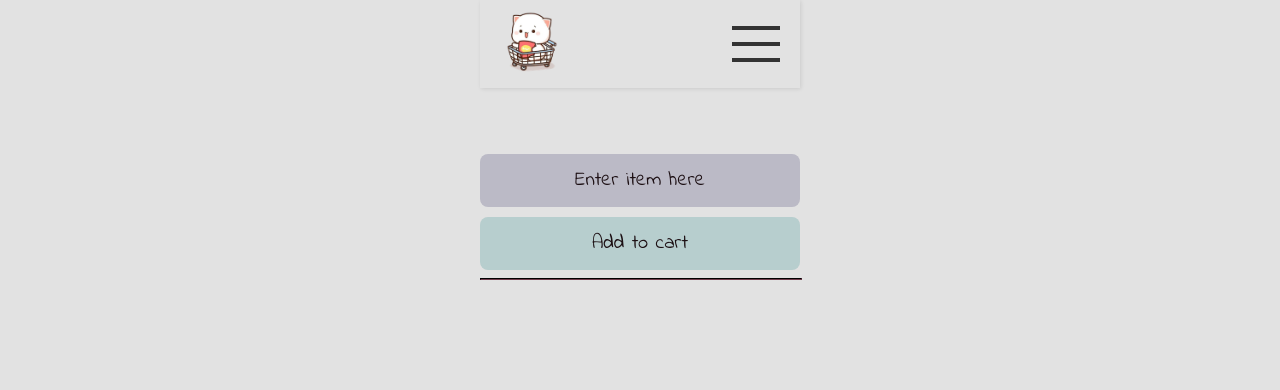
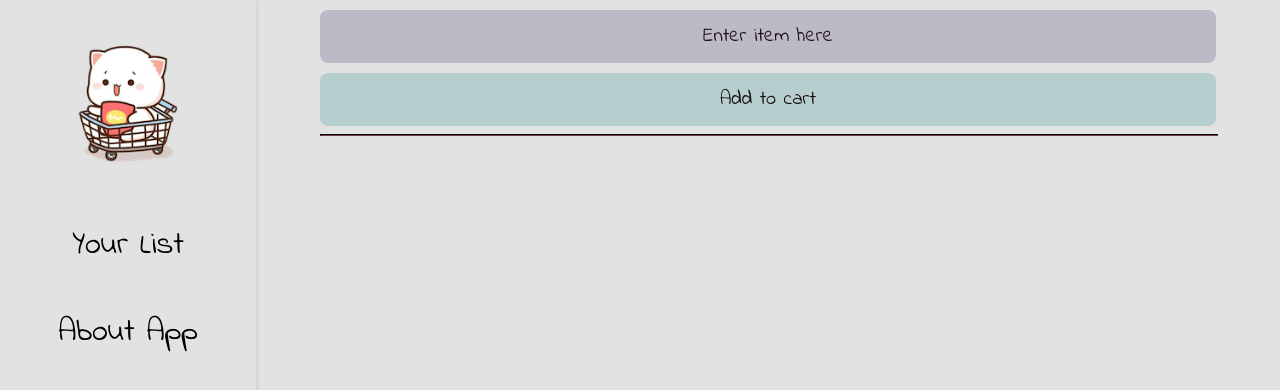
Before and after one commit to sjs-code-foundry/shopping-list, a website built with Vite: page index.html in a window 1280 px wide. Shown: the top 390 px of the page. Built offline with nearby package versions, Linux system fonts and the light colour scheme; no server answers.

Commit message:
style: Account for rotation of screens
- Set app width to relate to viewport
- Menu bar transfers to side in landscape view
- Hamburger menu dispensed with in landscape

```diff
--- a/index.css
+++ b/index.css
@@ -3,7 +3,7 @@
 :root {
     --color-background: #E2E2E2;
 
-    --app-width: 320px;
+    --app-width: 90vw;
 
     --menu-icon-width: 48px;
     --menu-icon-thickness: 4px;
@@ -36,6 +36,87 @@ img {
     margin: 0 auto;
 }
 
+/* Tab Settings */
+
+#sect-list {
+    display: block;
+}
+
+#sect-about{
+    display: none;
+    text-align: center;
+}
+
+/* Interactive Elements on Main List */
+
+input {
+    color: #1C0F13;
+    background-color: #BBBAC6;
+    border: 0;
+    width: var(--app-width);
+    padding: 15px 0;
+    border-radius: 8px;
+    font-size: 20px;
+    text-align: center;
+    font-family: 'Indie Flower', sans-serif;
+    margin: 10px 0;
+}
+
+input::placeholder {
+    color: #1C0F13;
+    opacity: 1;
+}
+
+.container button {
+    color: #1C0F13;
+    background-color: #B7CECE;
+    border: 0;
+    width: var(--app-width);
+    padding: 15px;
+    border-radius: 8px;
+    font-size: 20px;
+    text-align: center;
+    font-family: 'Indie Flower', sans-serif;
+}
+
+.container button:hover {
+    background-color: #6E7E85;
+    cursor: pointer;
+}
+
+/* List Elements */
+
+hr {
+    width: var(--app-width);
+    border-color: #1C0F13;
+}
+
+ul {
+    list-style-type: none;
+    padding: 0;
+    display: flex;
+    flex-wrap: wrap;
+    gap: 10px;
+}
+
+.container ul li {
+    font-size: 20px;
+    background-color: #BB4D00;
+    padding: 15px;
+    border-radius: 8px;
+    flex-grow: 1;
+    text-align: center;
+    box-shadow: 0px 1px 4px rgba(0, 0, 0, 0.2)
+}
+
+.container ul li:hover {
+    background-color: #CA5310;
+    cursor: pointer;
+}
+
+/* Code for Rotating Screens */
+
+@media screen and (orientation: portrait) {
     /* Header - Base CSS for Menu Hidden State */
 
     .header {
@@ -158,81 +239,64 @@ img {
     .header .menu-btn:checked ~ .menu-icon:not(.steps) .navicon:after {
         top: 0;
     }
-
-/* Tab Settings */
-
-#sect-list {
-    display: block;
 }
 
-#sect-about{
-    display: none;
-    text-align: center;
+@media screen and (orientation: landscape) {
+    .header {
+        background-color: var(--color-background);
+        box-shadow: 1px 1px 4px 0 rgba(0,0,0,.1);
+        position: fixed;
+        top: 0;
+        left: 0;
+        right: auto;
+        width: 100%;
+        max-width: 20vw;
+        height: 100%;
+        z-index: 3;
     }
 
-/* Interactive Elements on Main List */
-
-input {
-    color: #1C0F13;
-    background-color: #BBBAC6;
-    border: 0;
-    width: var(--app-width);
-    padding: 15px 0;
-    border-radius: 8px;
-    font-size: 20px;
-    text-align: center;
-    font-family: 'Indie Flower', sans-serif;
-    margin: 10px 0;
+    .header ul {
+        margin: 0;
+        padding: 0;
+        list-style: none;
+        overflow: hidden;
+        background-color: var(--color-background);
     }
 
-input::placeholder {
-    color: #1C0F13;
-    opacity: 1;
+    .header li button {
+        display: block;
+        padding: 20px 0;
+        width: 20vw;
+
+        background-color: var(--color-background);
+        font-size: 32px;
+        border: none;
     }
 
-.container button {
-    color: #1C0F13;
-    background-color: #B7CECE;
-    border: 0;
-    width: var(--app-width);
-    padding: 15px;
-    border-radius: 8px;
-    font-size: 20px;
-    text-align: center;
-    font-family: 'Indie Flower', sans-serif;
+    .header li button:hover {
+        background-color: #EFEFEF;
     }
 
-.container button:hover {
-    background-color: #6E7E85;
-    cursor: pointer;
+    .header li button:active {
+        background-color: #333;
     }
 
-/* List Elements */
-
-hr {
-    width: var(--app-width);
-    border-color: #1C0F13;
+    .header .menu-btn {
+        display: none;
     }
 
-ul {
-    list-style-type: none;
-    padding: 0;
-    display: flex;
-    flex-wrap: wrap;
-    gap: 10px;
+    .header img {
+        width: 10vw;
+        margin: 5vh auto 5vh auto;
+        display: block;
+        float: none;
     }
 
-.container ul li {
-    font-size: 20px;
-    background-color: #BB4D00;
-    padding: 15px;
-    border-radius: 8px;
-    flex-grow: 1;
-    text-align: center;
-    box-shadow: 0px 1px 4px rgba(0, 0, 0, 0.2)
+    :root {
+        --app-width: 70vw;
     }
 
-.container ul li:hover {
-    background-color: #CA5310;
-    cursor: pointer;
+    .container {
+        margin: 0 5vw 0 25vw;
     }
+}
--- a/index.js
+++ b/index.js
@@ -6,29 +6,29 @@ import { connectDatabaseEmulator } from "https://www.gstatic.com/firebasejs/10.3
 // Initialize firebase - 1st code block = DB emulator; 2nd code block = online DB
 
 // Firebase - DB Emulator
-const app = initializeApp({ projectId: "playground-62567" })
-const database = getDatabase(app)
-if (location.hostname === "localhost") {
-    connectDatabaseEmulator(database, "127.0.0.1", 9000)
-}
+// const app = initializeApp({ projectId: "playground-62567" })
+// const database = getDatabase(app)
+// if (location.hostname === "localhost") {
+//     connectDatabaseEmulator(database, "127.0.0.1", 9000)
+// }
 
 // Firebase - Online Code
-// const appSettings = {
-//     databaseURL: "https://playground-62567-default-rtdb.europe-west1.firebasedatabase.app/",
-//     apiKey: "AIzaSyBF39RJz9HnX_gU2aUhe31IHJz8vp7qnEM",
-//     authDomain: "playground-62567.firebaseapp.com",
-//     databaseURL: "https://playground-62567-default-rtdb.europe-west1.firebasedatabase.app",
-//     projectId: "playground-62567",
-//     storageBucket: "playground-62567.appspot.com",
-//     messagingSenderId: "914430038851",
-//     appId: "1:914430038851:web:a5636fcbbf19c634c715f6"
-// }
-// const app = initializeApp(appSettings)
-// const appCheck = initializeAppCheck(app, {
-//     provider: new ReCaptchaV3Provider('6LcPgswoAAAAAKP_C4cmyQ8on9HVpnEQSzfdH-0v'),
-//     isTokenAutoRefreshEnabled: true
-// })
-// const database = getDatabase(app)
+const appSettings = {
+    databaseURL: "https://playground-62567-default-rtdb.europe-west1.firebasedatabase.app/",
+    apiKey: "AIzaSyBF39RJz9HnX_gU2aUhe31IHJz8vp7qnEM",
+    authDomain: "playground-62567.firebaseapp.com",
+    databaseURL: "https://playground-62567-default-rtdb.europe-west1.firebasedatabase.app",
+    projectId: "playground-62567",
+    storageBucket: "playground-62567.appspot.com",
+    messagingSenderId: "914430038851",
+    appId: "1:914430038851:web:a5636fcbbf19c634c715f6"
+}
+const app = initializeApp(appSettings)
+const appCheck = initializeAppCheck(app, {
+    provider: new ReCaptchaV3Provider('6LcPgswoAAAAAKP_C4cmyQ8on9HVpnEQSzfdH-0v'),
+    isTokenAutoRefreshEnabled: true
+})
+const database = getDatabase(app)
 
 
 
@@ -71,7 +71,7 @@ onValue(shoppingListInDB, function(snapshot) {
 
 // Constants/Variables
 
-const versionNum = "v0.1.1-alpha"
+const versionNum = "v0.1.2-alpha"
 
 // Tab Control
 
```
Also changed, not shown: README.md. Lines whose indentation alone changed are shown as unchanged.
